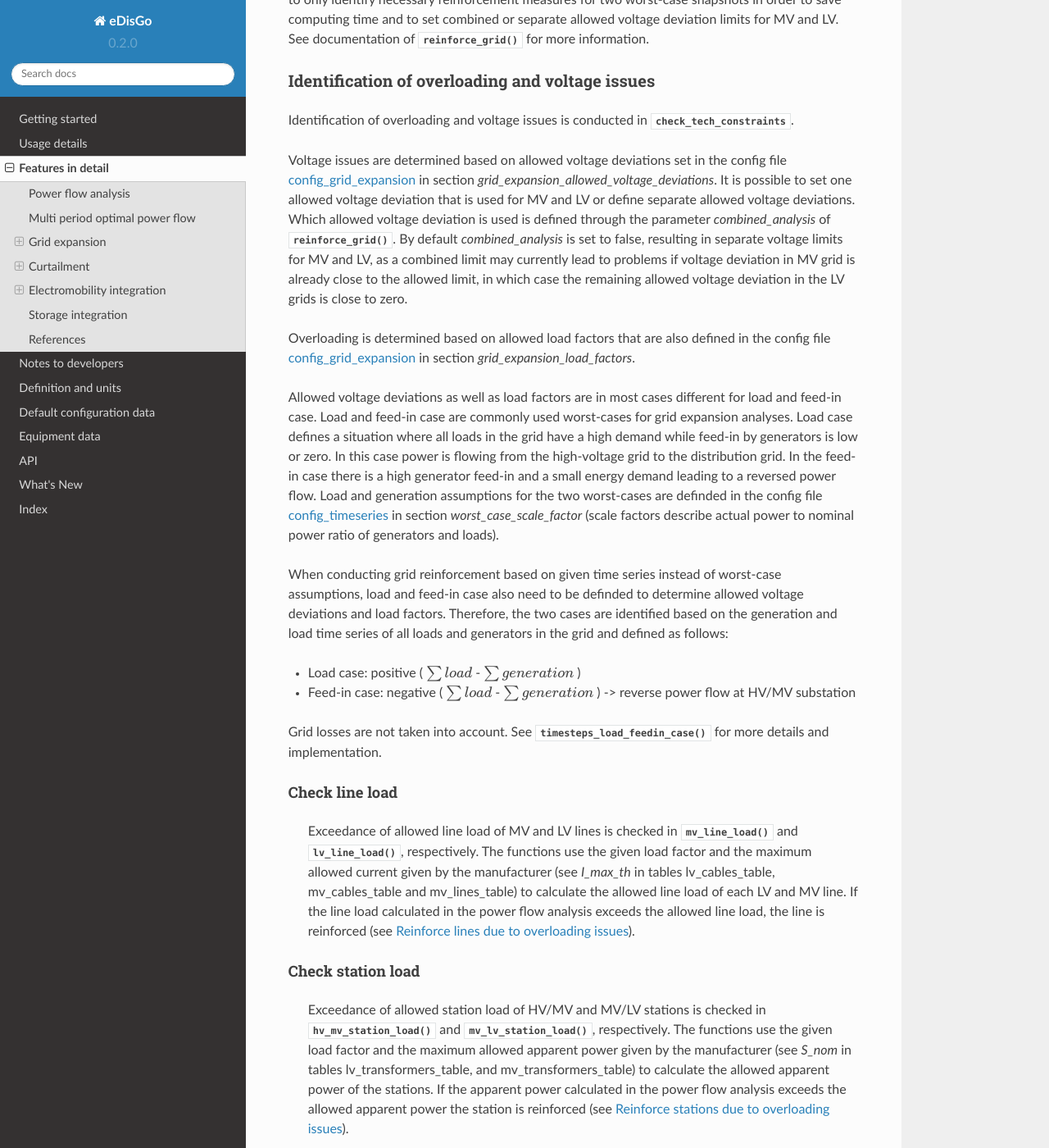
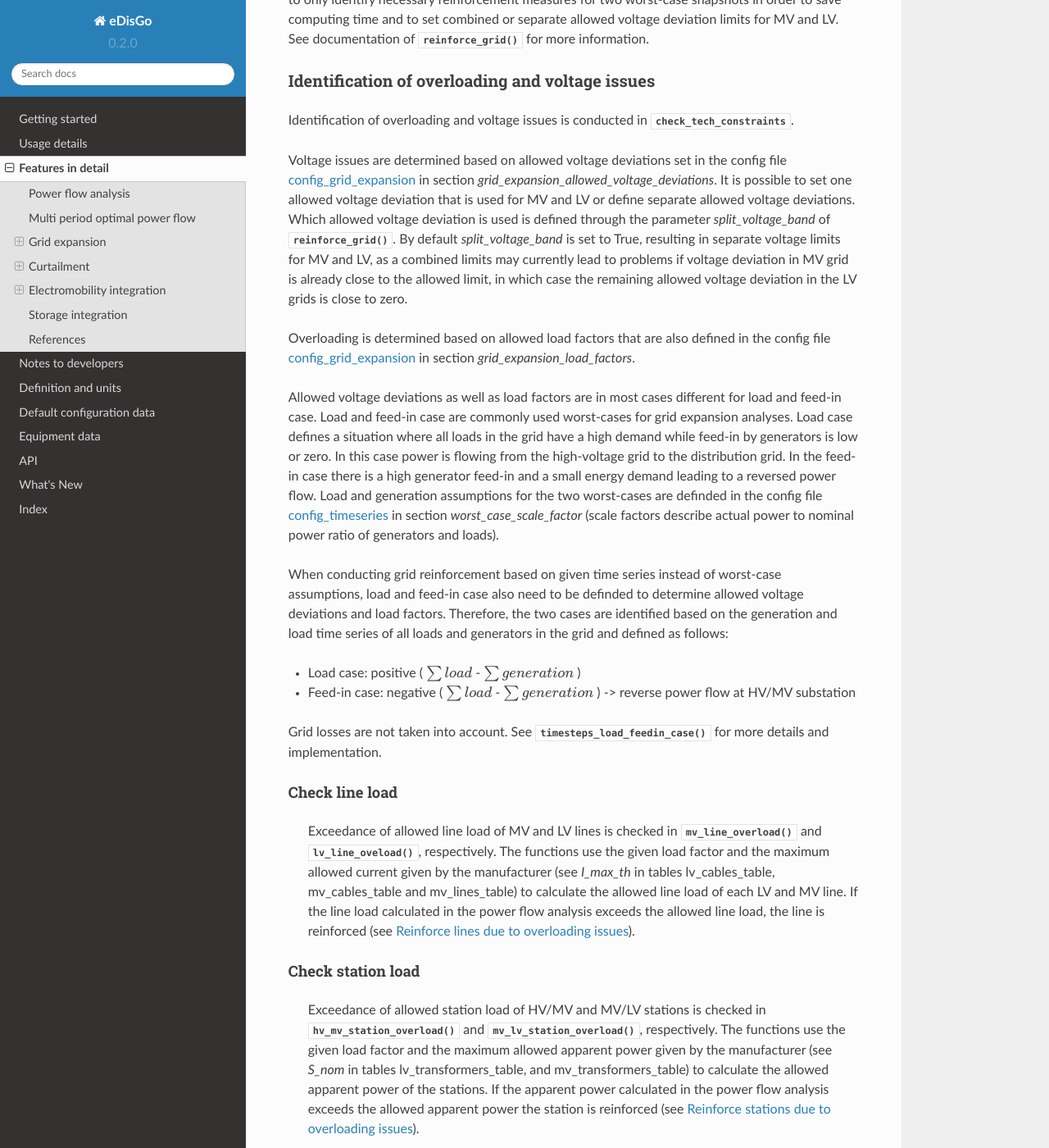
Before and after one commit to openego/eDisGo, a Sphinx documentation site: the page built from doc/features_in_detail.rst, in a window 1280 px wide and 1400 px high, scrolled down 1495 px. Shown: the whole window at 82% size. Built offline with Sphinx 7.4.7 and the Read the Docs theme 2.0.0, drawn with Linux system fonts in a browser that asks for light colours; formulas are drawn with MathJax 3; some of the changed text lies outside the part shown.

Commit message:
Fix occurences of old function names in docstrings

```diff
--- a/doc/features_in_detail.rst
+++ b/doc/features_in_detail.rst
@@ -62,8 +62,8 @@ Identification of overloading and voltage issues is conducted in
 Voltage issues are determined based on allowed voltage deviations set in the config file
 :ref:`config_grid_expansion` in section `grid_expansion_allowed_voltage_deviations`. It is possible
 to set one allowed voltage deviation that is used for MV and LV or define separate allowed voltage deviations.
-Which allowed voltage deviation is used is defined through the parameter *combined_analysis* of :py:func:`~edisgo.flex_opt.reinforce_grid.reinforce_grid`.
-By default *combined_analysis* is set to false, resulting in separate voltage limits for MV and LV, as a combined limit
+Which allowed voltage deviation is used is defined through the parameter *split_voltage_band* of :py:func:`~edisgo.flex_opt.reinforce_grid.reinforce_grid`.
+By default *split_voltage_band* is set to True, resulting in separate voltage limits for MV and LV, as a combined limits
 may currently lead to problems if voltage deviation in MV grid is already close to the allowed limit, in which case the remaining allowed voltage deviation in the LV grids is close to zero.
 
 Overloading is determined based on allowed load factors that are also defined in the config file
@@ -92,8 +92,8 @@ details and implementation.
 Check line load
 """"""""""""""""""
 
-    Exceedance of allowed line load of MV and LV lines is checked in :py:func:`~edisgo.flex_opt.check_tech_constraints.mv_line_load` and
-    :py:func:`~edisgo.flex_opt.check_tech_constraints.lv_line_load`, respectively.
+    Exceedance of allowed line load of MV and LV lines is checked in :py:func:`~edisgo.flex_opt.check_tech_constraints.mv_line_overload` and
+    :py:func:`~edisgo.flex_opt.check_tech_constraints.lv_line_oveload`, respectively.
     The functions use the given load factor and the maximum allowed current given by the manufacturer (see *I_max_th* in tables :ref:`lv_cables_table`,
     :ref:`mv_cables_table` and :ref:`mv_lines_table`) to calculate the allowed
     line load of each LV and MV line. If the line load calculated in the power flow analysis exceeds the allowed line
@@ -103,8 +103,8 @@ Check line load
 Check station load
 """"""""""""""""""""
 
-    Exceedance of allowed station load of HV/MV and MV/LV stations is checked in :py:func:`~edisgo.flex_opt.check_tech_constraints.hv_mv_station_load` and
-    :py:func:`~edisgo.flex_opt.check_tech_constraints.mv_lv_station_load`, respectively.
+    Exceedance of allowed station load of HV/MV and MV/LV stations is checked in :py:func:`~edisgo.flex_opt.check_tech_constraints.hv_mv_station_overload` and
+    :py:func:`~edisgo.flex_opt.check_tech_constraints.mv_lv_station_overload`, respectively.
     The functions use the given load factor and the maximum allowed apparent power given by the manufacturer (see *S_nom* in tables :ref:`lv_transformers_table`,
     and :ref:`mv_transformers_table`) to calculate the allowed
     apparent power of the stations. If the apparent power calculated in the power flow analysis exceeds the allowed apparent power the station is reinforced
```
Also changed, not shown: other parts of doc/features_in_detail.rst (+2 -2 lines), 2 other files.
